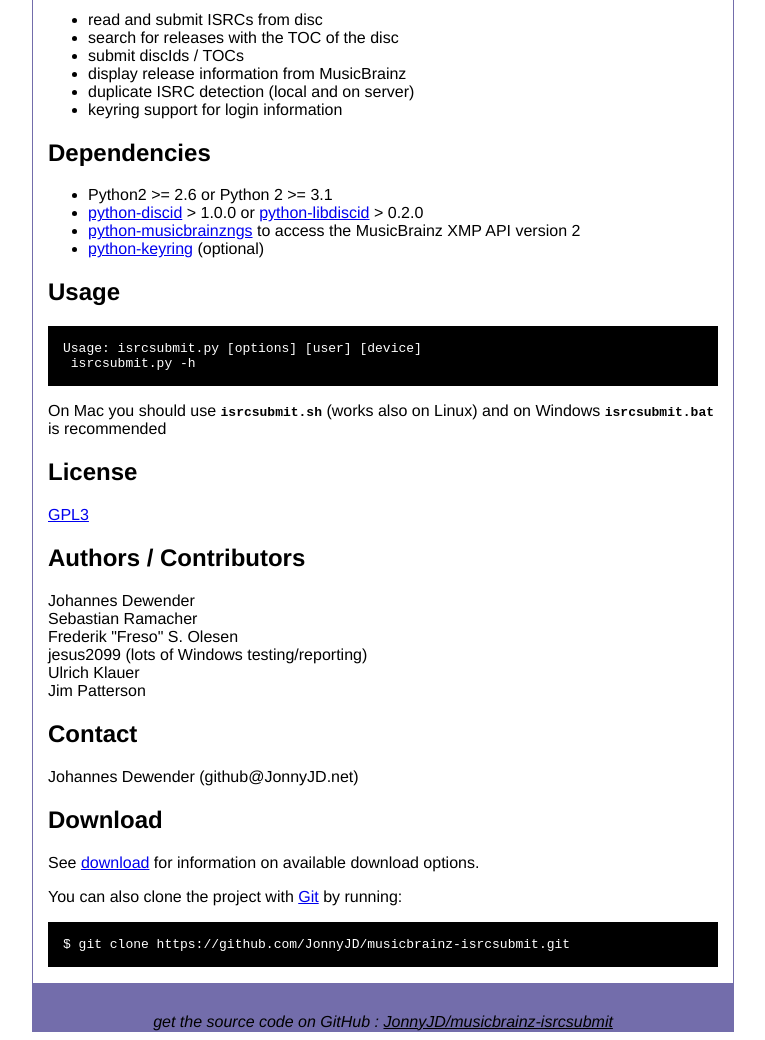
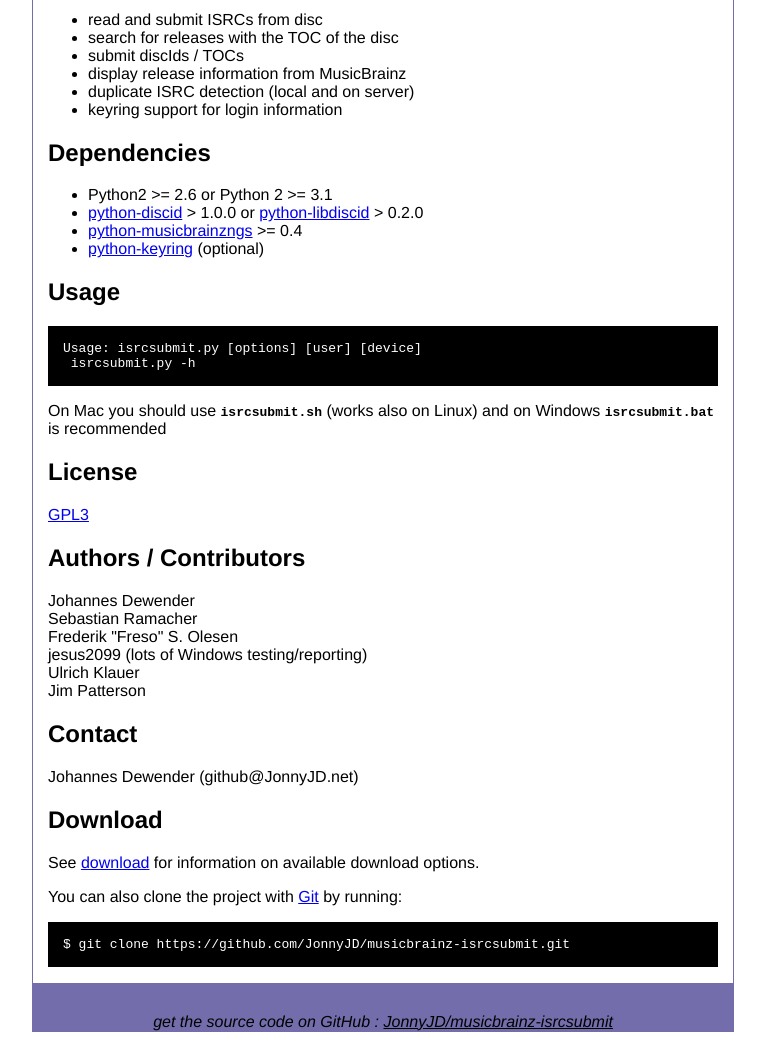
Before and after one commit to JonnyJD/musicbrainz-isrcsubmit, a Jekyll site: the page built from index.html, in a window 1280 px wide. Shown: the part 320-1360 px from the top of the page, without its empty margins (257-1022 px from the left). Built offline with Jekyll 4.4.1, drawn with Linux system fonts in a browser that asks for light colours.

Commit message:
mention required musicbrainzngs version

```diff
--- a/index.html
+++ b/index.html
@@ -33,8 +33,7 @@
 or <a href="http://pythonhosted.org/python-libdiscid/">python-libdiscid</a> &gt; 0.2.0
   </li>
   <li>
-<a href="http://python-musicbrainzngs.readthedocs.org">python-musicbrainzngs</a>
-to access the MusicBrainz XMP API version 2
+  <a href="http://python-musicbrainzngs.readthedocs.org">python-musicbrainzngs</a> &gt;= 0.4
   </li>
   <li>
   <a href="https://bitbucket.org/kang/python-keyring-lib/">python-keyring</a> (optional)
```
